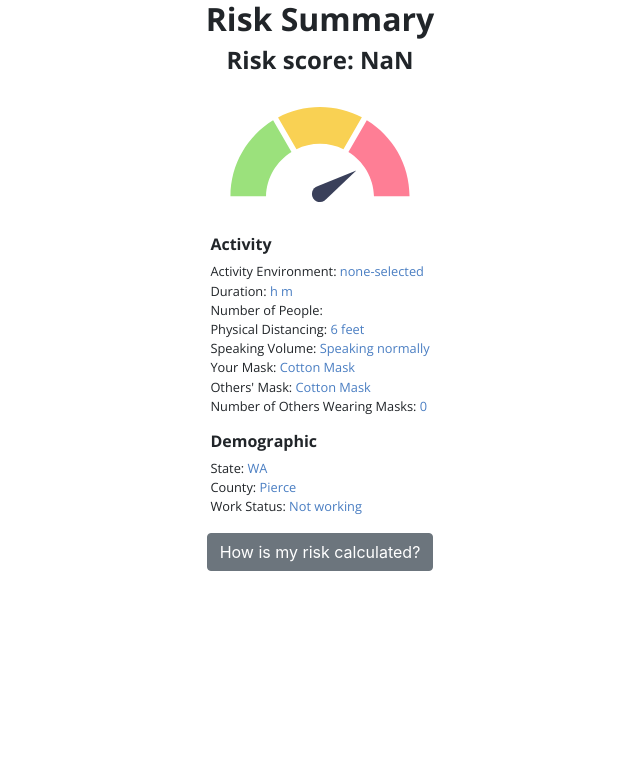
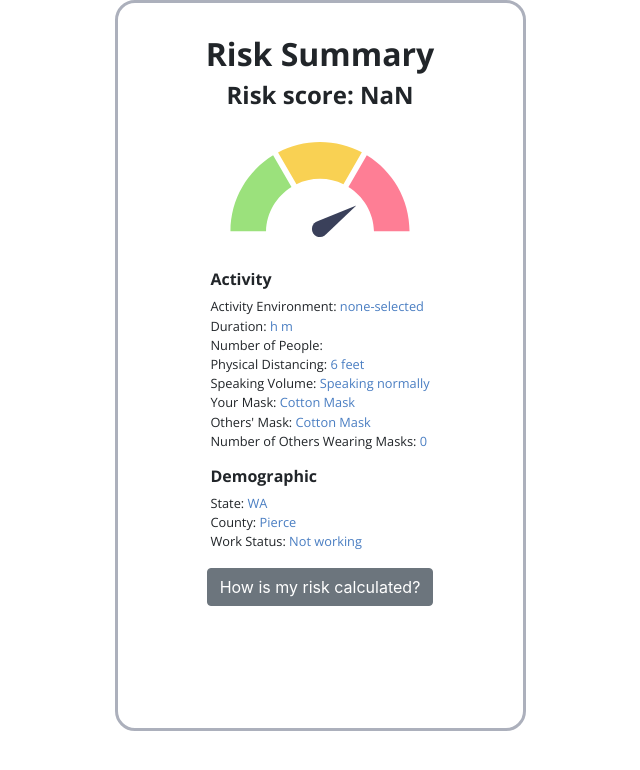
Before and after one commit to RaynyT/COVID-19-Risk-Assessment-Tool, a React (Create React App) app in the folder covrt/: page /results in a window 1280 px wide. Shown: the top 770 px of the page, without its empty margins (320-960 px from the left). Built offline with nearby package versions, Linux system fonts and the light colour scheme.

Commit message:
Style for desktop with mobile container

```diff
--- a/covrt/src/components/Results.css
+++ b/covrt/src/components/Results.css
@@ -45,3 +45,25 @@
     display: flex;
     justify-content: center;
 }
+
+.results-main-container{
+    padding-top: 2rem;
+}
+
+@media (min-width: 768px) {
+
+    .outer {
+        display: flex;
+        justify-content: center;
+    }
+
+    .results-main-container{
+        width: 411px;
+        height: 731px;
+        border-style: solid;
+        border-color: #ACB0BC;
+        border-radius: 20px;
+
+        padding-top: 2rem;
+    }
+}
--- a/covrt/src/components/Results.js
+++ b/covrt/src/components/Results.js
@@ -38,7 +38,8 @@ export default function Results(props){
     }
 
     return (
-        <div className="container">
+        <div className="outer">
+            <div className="results-main-container">
                 <div>
                     <h1 className="risk-title">Risk Summary</h1>
                     <h2 className="risk-level-text">Risk score: {calculateRiskScore()}</h2>
@@ -69,5 +70,6 @@ export default function Results(props){
                     <Button>How is my risk calculated?</Button>
                 </div>
             </div>
+        </div>
     );
 }
```
Lines whose indentation alone changed are shown as unchanged.
